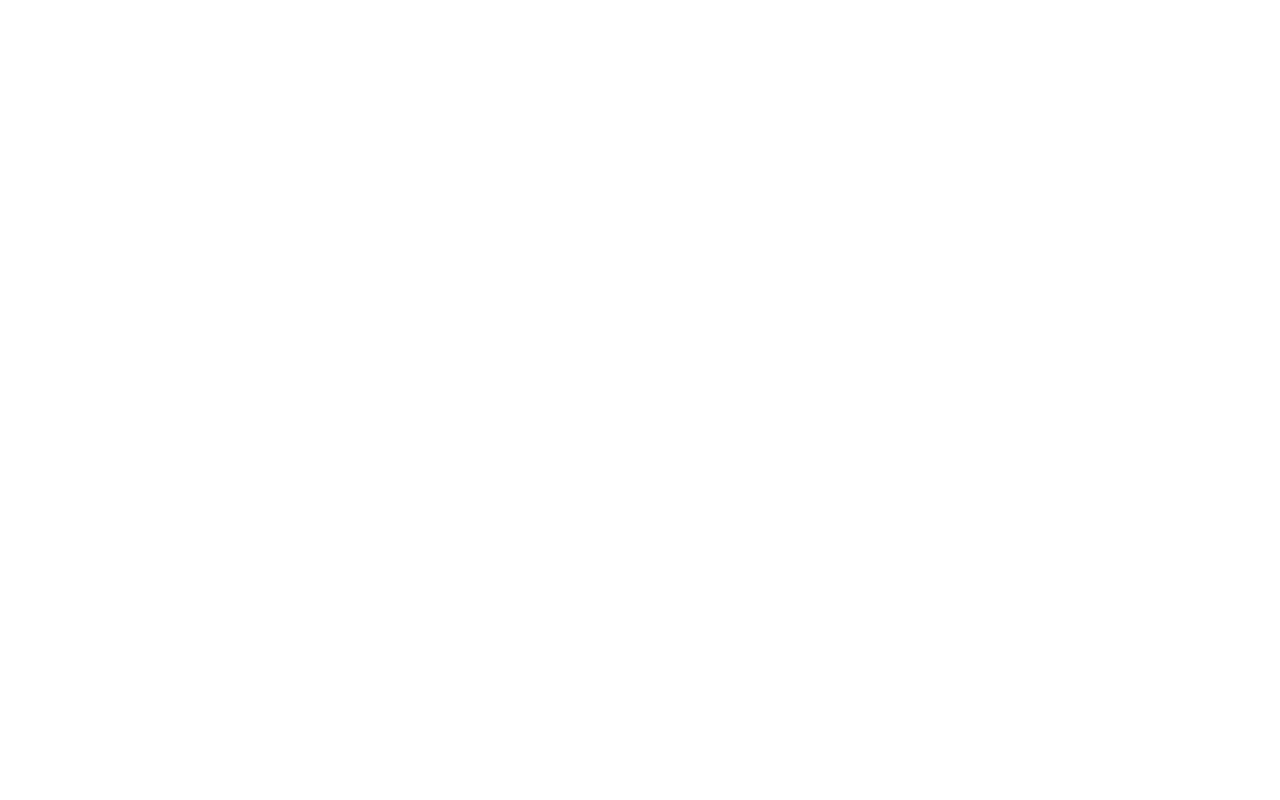
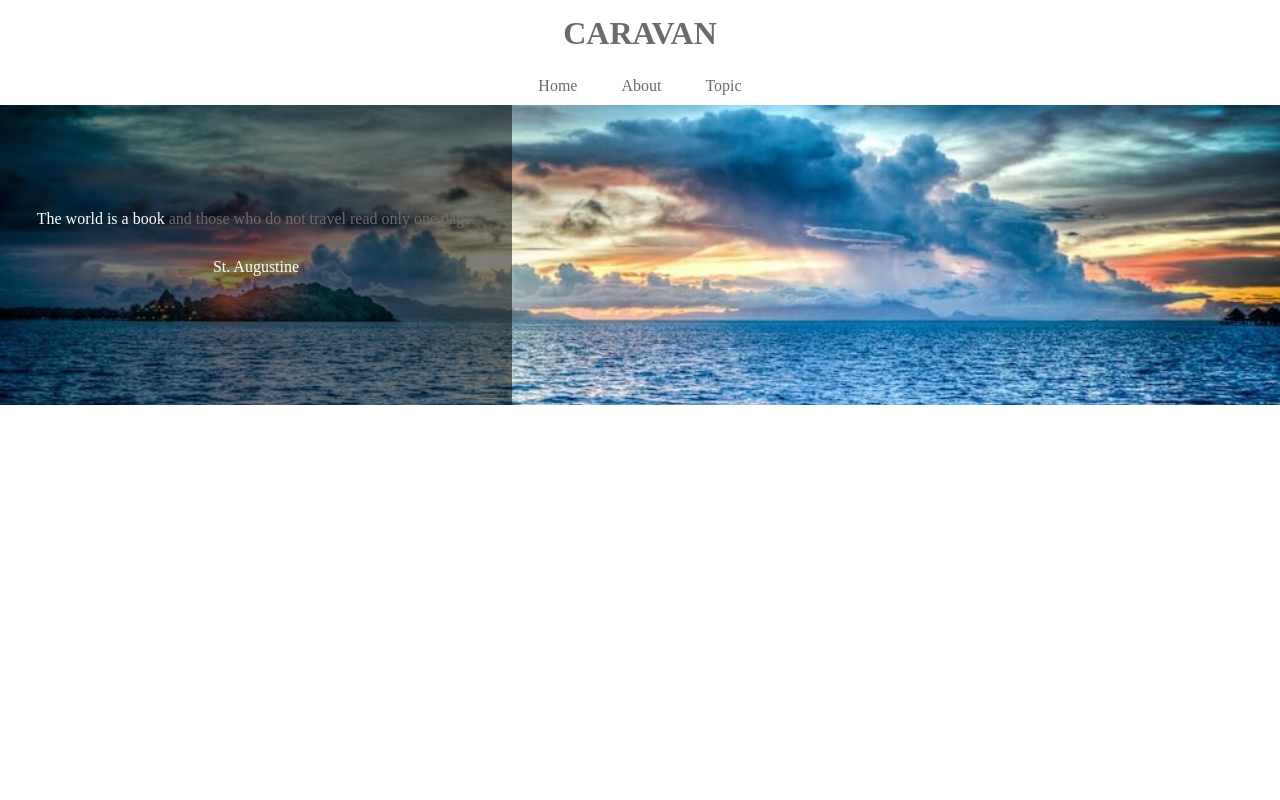
Before and after one commit to yuuki1771/HTML-CSS., a plain HTML site: page caravan/index.html in a window 1280 px wide. Shown: the top 800 px of the page. Drawn offline with Linux system fonts and the light colour scheme.

Commit message:
[finish]1-6

```diff
--- a/caravan/index.html
+++ b/caravan/index.html
@@ -7,10 +7,40 @@
   </head>
 
   <body>
+    <header>
+      <h1 class="heading">
+        <a href="index.html">
+          CARAVAN
+        </a>
+
+      </h1>
+    </header>
+
+    <nav>
+      <ul class="nav-list">
+        <li class="nav-list-item">
+          <a href="index.html">Home</a>
+        </li>
+        <li class="nav-list-item">About</li>
+        <li class="nav-list-item">Topic</li>
+      </ul>
+    </nav>
 
 
     <div class="main-visual">
-      <div class="main-visual-content"></div>
+      <div class="main-visual-content">
+      <p class="main-visual-text">
+        The world is a book<bl />
+       and those who do not travel<bl />
+        read only one page.
+      </p>
+
+      <p class="main-visual-name">
+        St. Augustine
+      </p>
+
+      </div>
+
     </div>
 
     <div class="main">
@@ -18,6 +48,10 @@
       <div class="sidebar"></div>
     </div>
 
+    <footer>
+      <p class="footer-text">© All rights reserved by Infratop.Inc.</p>
+    </footer>
+
   </body>
 
 </html>
--- a/caravan/styl.css
+++ b/caravan/styl.css
@@ -2,21 +2,63 @@
   margin: 0;
   padding: 0;
   box-sizing: border-box;
+  color: #6c6b6b;
+}
+
+a {
+  text-decoration: none;
+}
+
+header {
+  width: 90%;
+  padding: 15px 0;
+  margin: 0 auto;
+  text-align: center;
+}
+
+header .heading {
+  font-size: 32px;
+}
+
+.nav-list {
+  text-align: center;
+  padding: 10px 0;
+  margin: 0 auto;
+}
+
+.nav-list-item {
+  list-style: none;
+  display: inline-block;
+  margin: 0 20px;
 }
 
 .main-visual {
   width: 100%;
   height: 300px;
+  background-image: url(img./mv.jpg);
+  background-size: cover;
+  background-position: center;
 }
 
 .main-visual-content {
-  width: 350px;
+  width: 40%;
   height: 300px;
+  background-color: rgba(0, 0, 0, 0.5);
+  text-align: center;
+  padding-top: 105px;
+}
+
+.main-visual-text {
+  color: #fff;
+}
+
+.main-visual-name {
+  margin-top: 30px;
+  color: #fff;
 }
 
 .main {
   width: 840px;
-  height: 1400px;
   display: flex;
   justify-content: center;
   margin: 0 auto;
@@ -24,12 +66,22 @@
 
 .blog {
   width: 600px;
-  height: 600px;
   height: 1400px;
 }
 
 .sidebar {
   width: 240px;
-  height: 600px;
   height: 1400px;
 }
+
+footer {
+  width: 100%;
+  height: 120px;
+  text-align: center;
+  line-height: 120px;
+  background-color: #848282;
+}
+
+.footer-text {
+  color: #fff;
+}
```
Also changed, not shown: caravan/img./airport.jpg (added), caravan/img./asia.jpg (added), caravan/img./desert.jpg (added), caravan/img./forest.jpg (added), caravan/img./italy.jpg (added), caravan/img./japan.jpg (added), caravan/img./japan2.jpg (added), caravan/img./lake.jpg (added), caravan/img./mv.jpg (added), caravan/img./person.jpg (added), caravan/img./road.jpg (added), caravan/img./snow.jpg (added), 3 other files.
